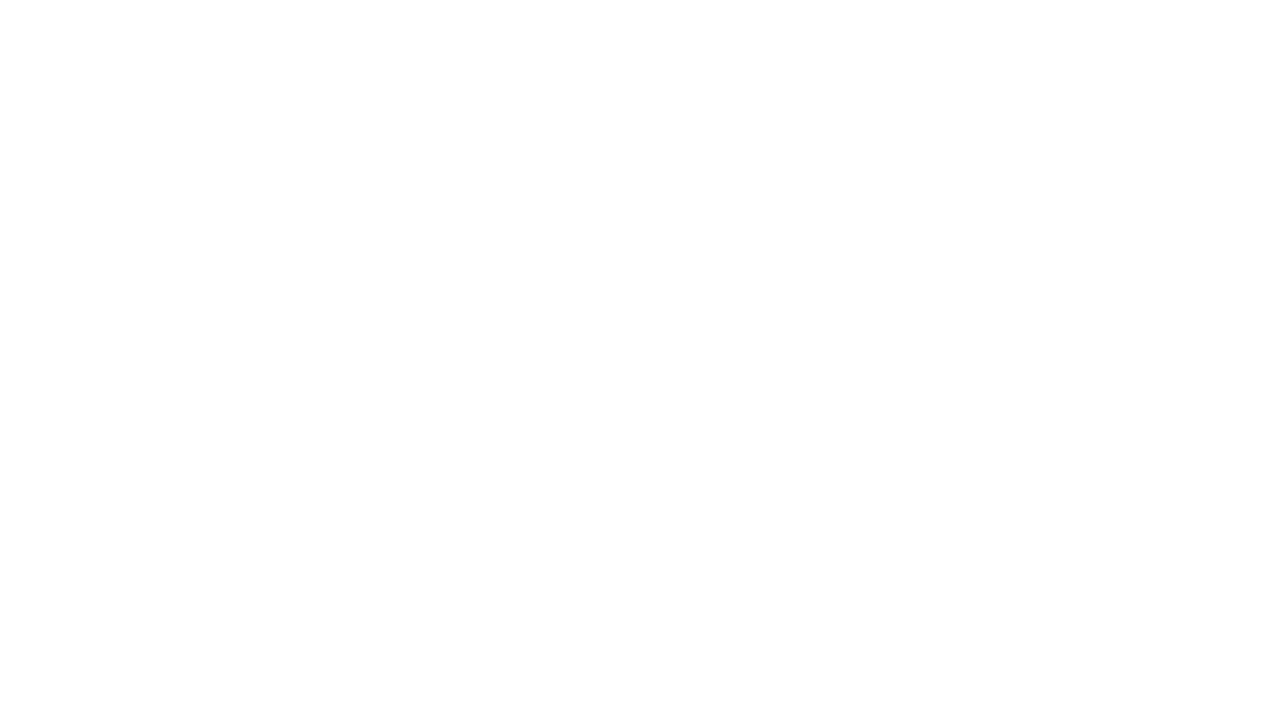
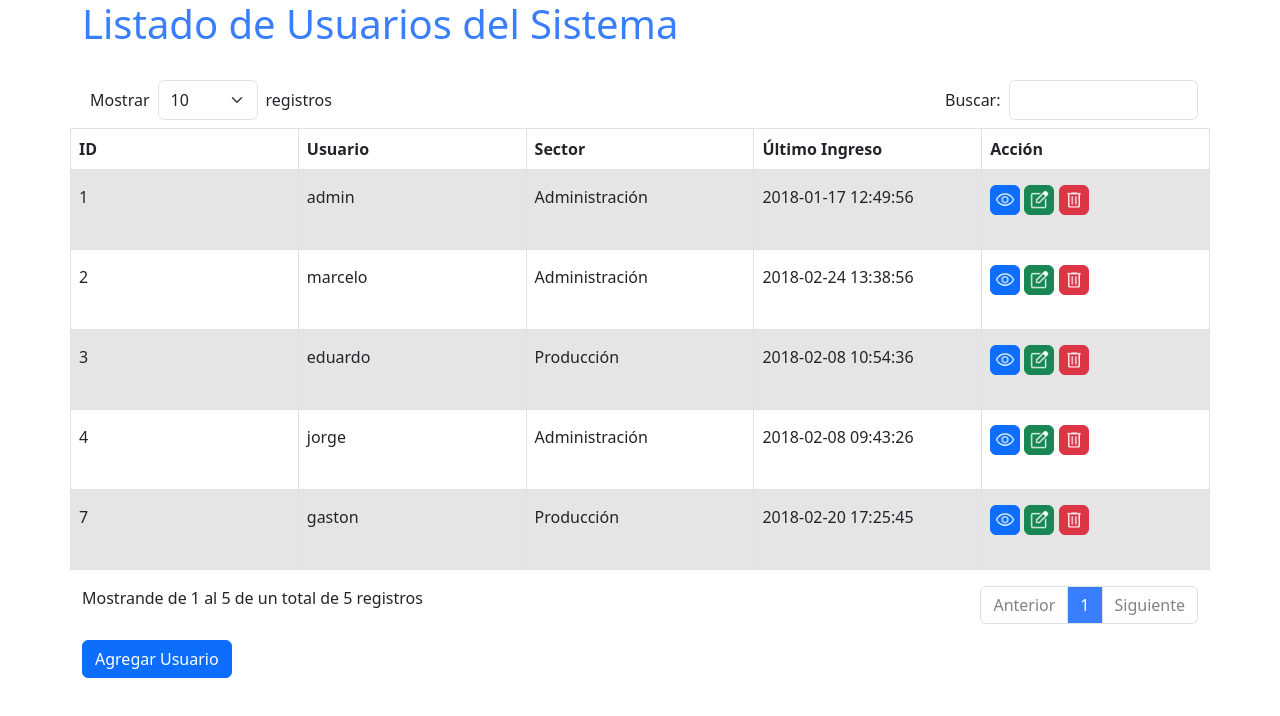
Before and after one commit to SergioGallegoGudino/sgg-T06-BOOTSTRAP-06-2023, a plain HTML site: page EX5/index.html in a window 1280 px wide. Drawn offline with nearby package versions, Linux system fonts and the light colour scheme.

Commit message:
ejercicios y cambios sgallego

```diff
--- a/EX3/css/style.css
+++ b/EX3/css/style.css
@@ -34,3 +34,34 @@ img{
     background-color: white;
     color: rgb(44, 44, 44) !important;
 }
+
+.align{
+    vertical-align: middle !important;
+}
+
+.mar-left{
+    margin-left: 10px;
+}
+
+.bg-darkgrey{
+    background-color: rgb(59, 58, 65) !important;
+    color: white;
+    font-size: 15px;
+}
+
+#menu-1:hover > .submenu-1{
+    display: inline-block !important;
+    margin-left: 10vw;
+}
+
+#menu-2:hover .submenu-2{
+    display: inline-block !important;
+    margin-left: 8vw;
+}
+
+input{
+    background-image: url("../img/icon.png") !important;
+    background-size: 20px;
+    background-position:95%;
+    background-repeat: no-repeat;
+}
--- a/EX3/index.html
+++ b/EX3/index.html
@@ -3,33 +3,30 @@
 <head>
     <meta charset="UTF-8">
     <meta name="viewport" content="width=device-width, initial-scale=1.0">
-    <title>Document</title>
+    <title>Navbar</title>
     <link href="https://cdn.jsdelivr.net/npm/bootstrap@5.3.0/dist/css/bootstrap.min.css" rel="stylesheet" integrity="sha384-9ndCyUaIbzAi2FUVXJi0CjmCapSmO7SnpJef0486qhLnuZ2cdeRhO02iuK6FUUVM" crossorigin="anonymous">
     <script src="https://cdn.jsdelivr.net/npm/bootstrap@5.3.0/dist/js/bootstrap.bundle.min.js" integrity="sha384-geWF76RCwLtnZ8qwWowPQNguL3RmwHVBC9FhGdlKrxdiJJigb/j/68SIy3Te4Bkz" crossorigin="anonymous"></script>
     <link rel="stylesheet" href="css/style.css">
     <link rel="stylesheet" href="https://fonts.googleapis.com/css2?family=Material+Symbols+Outlined:opsz,wght,FILL,GRAD@48,400,0,0" />
-
+    <link rel="stylesheet" href="https://cdnjs.cloudflare.com/ajax/libs/font-awesome/4.7.0/css/font-awesome.min.css">
 </head>
 <body>
     <div class="container mt-3">
+      <!-- Parte superior del navbar -->
         <div class="row bg-white rounded">
             <div class="d-flex align-items-center justify-content-center">
-              <div class="text-left w-50 d-flex">
+              <div class="text-left w-50 col-md-12">
                 <div class="m-3 align-middle">
                   <span class="material-symbols-outlined align-middle">
                     call
                   </span>+84123 456 999
-                </div>
-                <div class="m-3 align-middle">
                   <span class="material-symbols-outlined align-middle">
                     send
                   </span>name@gmail.com
-                </div>
-                <div class="m-1 mt-3 align-middle">
                   <span class="material-symbols-outlined align-middle">
                     pin_drop
                   </span>123 street CH city
-                </div>
+                  </div>
               </div>
               <div class="head-right w-50">
                 <span class="m-3">Sign Up</span>
@@ -37,6 +34,7 @@
               </div>
             </div>
         </div>
+        <!-- Parte inferior izquierda del navbar -->
         <div class="row">
             <nav class="navbar navbar-expand-lg bg-body-tertiary nav-color">
             <div class="container-fluid">
@@ -48,36 +46,101 @@
                 <ul class="navbar-nav me-auto mb-2 mb-lg-0">
                   <li class="nav-item">
                     <a class="nav-link active" aria-current="page" href="#">
-                      <span class="material-symbols-outlined">
-                        menu
+                      <span class="material-symbols-outlined align">
+                        <span style="font-size: 35px;">menu</span>
                       </span>
                     </a>
                   </li>
-                  <li class="nav-item nav-white">
-                    <a class="nav-link active nav-white" aria-current="page" href="#">Home</a>
+                  <li class="nav-item">
+                    <a class="nav-link active" aria-current="page" href="#"><span class="material-symbols-outlined align-middle">
+                      home
+                      </span><span class="align-middle">Home</span></a>
                   </li>
-                  <li class="nav-item">
-                    <a class="nav-link" href="#">Link</a>
+                  <li class="nav-item ">
+                    <a class="nav-link" href="#"><span class="material-symbols-outlined align-middle">
+                      mail
+                      </span><span class="align-middle">About</span></a></a>
                   </li>
                   <li class="nav-item dropdown">
                     <a class="nav-link dropdown-toggle" href="#" role="button" data-bs-toggle="dropdown" aria-expanded="false">
-                      Dropdown
+                      <span class="material-symbols-outlined align-middle">
+                        settings
+                        </span><span class="align-middle">Services</span></a>
                     </a>
-                    <ul class="dropdown-menu">
-                      <li><a class="dropdown-item" href="#">Action</a></li>
-                      <li><a class="dropdown-item" href="#">Another action</a></li>
-                      <li><hr class="dropdown-divider"></li>
-                      <li><a class="dropdown-item" href="#">Something else here</a></li>
+                    <!-- Menu desplegable -->
+                    <ul class="dropdown-menu bg-darkgrey">
+                      <li><a class="dropdown-item" href="#">
+                        <span class="material-symbols-outlined align">
+                          <span style="font-size: 20px;">movie_edit</span>
+                        </span>Watching new movies</a>
+                      </li>
+                      <li id="menu-1">
+                        <a class="dropdown-item dropdown-toggle">
+                          <span class="material-symbols-outlined align">
+                            <span style="font-size: 20px;">music_note</span>
+                          </span>
+                          Listening music
+                        </a>
+                        <ul class="dropdown-menu bg-darkgrey submenu-1">
+                          <li><a class="dropdown-item" href="#">Sub item 01</a></li>
+                          <li><a class="dropdown-item" href="#">Sub item 02</a></li>
+                          <li><a class="dropdown-item" href="#">Sub item 03</a></li>
+                          <li><a class="dropdown-item" href="#">Sub item 04</a></li>
+                          <li id="menu-2"><a class="dropdown-item dropdown-toggle" href="#">Sub item 05</a>
+                            <ul class="dropdown-menu bg-darkgrey submenu-2">
+                              <li><a class="dropdown-item" href="#">Sub item 01</a></li>
+                              <li><a class="dropdown-item" href="#">Sub item 02</a></li>
+                              <li><a class="dropdown-item" href="#">Sub item 03</a></li>
+                              <li><a class="dropdown-item" href="#">Sub item 04</a></li>
+                            </ul>
+                          </li>
+                          <li><a class="dropdown-item" href="#">Sub item 06</a></li>
+                        </ul>
+                      </li>
+                      <li>
+                        <a class="dropdown-item" href="#">
+                          <span class="material-symbols-outlined align">
+                            <span style="font-size: 20px;">stadia_controller</span>
+                          </span>
+                          Play new games
+                        </a>
+                      </li>
+                      <li>
+                        <a class="dropdown-item" href="#">
+                          <span class="material-symbols-outlined align">
+                            <span style="font-size: 20px;">phone_android</span>
+                          </span>
+                          Learn new design
+                        </a></li>
                     </ul>
                   </li>
-                  <li class="nav-item">
-                    <a class="nav-link disabled">Disabled</a>
+                  <!-- Parte inferior derecha-->
+                  <li class="nav-item ">
+                    <a class="nav-link" href="#"><span class="material-symbols-outlined align-middle">
+                      school
+                      </span><span class="align-middle">Portfolio</span></a></a>
+                  </li>
+                  <li class="nav-item ">
+                    <a class="nav-link" href="#"><span class="material-symbols-outlined align-middle">
+                      send
+                      </span><span class="align-middle">Contact</span></a></a>
+                  </li>
+                  <li class="nav-item ">
+                    <a class="nav-link" href="#"><span class="align-middle">Mega</span></a></a>
                   </li>
                 </ul>
                 <form class="d-flex" role="search">
-                  <input class="form-control me-2" type="search" placeholder="Search" aria-label="Search">
-                  <button class="btn btn-outline-success" type="submit">Search</button>
+                  <input class="form-control me-4" type="search" placeholder="search here..." aria-label="Search">
                 </form>
+                <a href="#" class="mar-left fa me-2 fa-facebook"></a>
+                <a href="#" class="mar-left fa me-2 fa-twitter"></a>
+                <a href="#" class="mar-left fa me-2 fa-google"></a>
+                <a href="#" class="mar-left fa me-2 fa-youtube"></a>
+                <a class="nav-link active m-2" aria-current="page" href="#">
+                  <span class="material-symbols-outlined ">
+                    <span style="font-size: 35px;">person</span>
+                  </span>
+                </a>
               </div>
             </div>
           </nav>
--- /dev/null
+++ b/EX5/css/style.css
@@ -0,0 +1,65 @@
+
+/* Estilos del titulo */
+
+
+h1{
+    color: rgb(57, 126, 255);
+}
+/* Estilos de la cabecera */
+
+.dimension{
+    width: 100px;
+}
+
+/* Estilos de la tabla */
+
+table{
+    table-layout: fixed;
+}
+
+.icon, .icon span{
+    width: 30px;
+    height: 30px;
+}
+
+.eye{
+    background-image: url("../img/eye.png");
+    background-size: 20px;
+    background-repeat: no-repeat;
+    background-position: center;
+}
+
+.write{
+    background-image: url("../img/write.png");
+    background-size: 20px;
+    background-repeat: no-repeat;
+    background-position: center;
+}
+
+.delete{
+    background-image: url("../img/delete.png");
+    background-size: 20px;
+    background-repeat: no-repeat;
+    background-position: center;
+}
+
+td{
+    height: 10vh;
+    padding-top: 15px !important;
+}
+
+/* Estilos del pie */
+
+.c-black{
+    text-decoration: none;
+    color: rgb(130, 130, 130);
+}
+
+.bg-blue{
+    background-color: rgb(57, 126, 255) !important;
+    color: white;
+}
+
+nav{
+    table-layout: fixed;
+}
--- a/EX5/index.html
+++ b/EX5/index.html
@@ -0,0 +1,119 @@
+<!DOCTYPE html>
+<html lang="en">
+<head>
+    <meta charset="UTF-8">
+    <meta name="viewport" content="width=device-width, initial-scale=1.0">
+    <title>Tabla</title>
+    <link href="https://cdn.jsdelivr.net/npm/bootstrap@5.3.0/dist/css/bootstrap.min.css" rel="stylesheet" integrity="sha384-9ndCyUaIbzAi2FUVXJi0CjmCapSmO7SnpJef0486qhLnuZ2cdeRhO02iuK6FUUVM" crossorigin="anonymous">
+    <script src="https://cdn.jsdelivr.net/npm/bootstrap@5.3.0/dist/js/bootstrap.bundle.min.js" integrity="sha384-geWF76RCwLtnZ8qwWowPQNguL3RmwHVBC9FhGdlKrxdiJJigb/j/68SIy3Te4Bkz" crossorigin="anonymous"></script>
+    <link rel="stylesheet" href="css/style.css">
+    <link rel="stylesheet" href="https://fonts.googleapis.com/css2?family=Material+Symbols+Outlined:opsz,wght,FILL,GRAD@48,400,0,0" />
+    <link rel="stylesheet" href="https://cdnjs.cloudflare.com/ajax/libs/font-awesome/4.7.0/css/font-awesome.min.css">
+</head>
+<body>
+    <div class="container">
+        <div class="row mb-4">
+            <div class="col-md-12">
+                <h1>Listado de Usuarios del Sistema</h1>
+            </div>
+        </div>
+        <div class="row mb-2">
+            <div class="col-md-3 d-flex "><span class="p-2">Mostrar</span><select class="form-select dimension" aria-label="Default select example">
+                                            <option selected>10</option>
+                                            <option value="20">20</option>
+                                            <option value="30">30</option>
+                                            <option value="40">40</option>
+                                        </select><span class="p-2">registros</span>
+            </div>
+            <div class="col-md-6"></div>
+            <div class="col-md-3 d-flex overflow-hidden"><span class="p-2">Buscar: </span><input class="form-control" type="search" name="" id=""></div>
+        </div>
+        <div class="row tabla">
+            <table class="table table-bordered">
+                <tr>
+                    <th>ID</th>
+                    <th>Usuario</th>
+                    <th>Sector</th>
+                    <th>Último Ingreso</th>
+                    <th>Acción</th>
+                </tr>
+                <tr class="table-active">
+                    <td>1</td>
+                    <td>admin</td>
+                    <td>Administración</td>
+                    <td>2018-01-17 12:49:56</td>
+                    <td>
+                        <button type="button" class="btn btn-primary icon eye"></button>
+                        <button type="button" class="btn btn-success icon write"></button>
+                        <button type="button" class="btn btn-danger icon delete"></button>
+                    </td>
+                </tr>
+                <tr>
+                    <td>2</td>
+                    <td>marcelo</td>
+                    <td>Administración</td>
+                    <td>2018-02-24 13:38:56</td>
+                    <td>
+                        <button type="button" class="btn btn-primary icon eye"></button>
+                        <button type="button" class="btn btn-success icon write"></button>
+                        <button type="button" class="btn btn-danger icon delete"></button>
+                    </td>
+                </tr>
+                <tr class="table-active">
+                    <td>3</td>
+                    <td>eduardo</td>
+                    <td>Producción</td>
+                    <td>2018-02-08 10:54:36</td>
+                    <td>
+                        <button type="button" class="btn btn-primary icon eye"></button>
+                        <button type="button" class="btn btn-success icon write"></button>
+                        <button type="button" class="btn btn-danger icon delete"></button>
+                    </td>
+                </tr>
+                <tr>
+                    <td>4</td>
+                    <td>jorge</td>
+                    <td>Administración</td>
+                    <td>2018-02-08 09:43:26</td>
+                    <td>
+                        <button type="button" class="btn btn-primary icon eye"></button>
+                        <button type="button" class="btn btn-success icon write"></button>
+                        <button type="button" class="btn btn-danger icon delete"></button>
+                    </td>
+                </tr>
+                <tr class="table-active">
+                    <td>7</td>
+                    <td>gaston</td>
+                    <td>Producción</td>
+                    <td>2018-02-20 17:25:45</td>
+                    <td>
+                        <button type="button" class="btn btn-primary icon eye"></button>
+                        <button type="button" class="btn btn-success icon write"></button>
+                        <button type="button" class="btn btn-danger icon delete"></button>
+                    </td>
+                </tr>
+            </table>
+        </div>
+        <div class="row">
+            <div class="col-md-4">Mostrande de 1 al 5 de un total de 5 registros</div>
+            <div class="col-md-6"></div>
+            <div class="col-md-2">
+                <nav aria-label="...">
+                    <ul class="pagination justify-content-end">
+                        <li class="page-item">
+                        <a class="page-link c-black">Anterior</a>
+                        </li>
+                        <li class="page-item "><a class="page-link bg-blue" href="#">1</a></li>
+                        <li class="page-item">
+                            <a class="page-link c-black" href="#">Siguiente</a>
+                        </li>
+                    </ul>
+                </nav>
+            </div>
+        </div>
+        <div class="row">
+            <div class="col-md-2"><button class="btn btn-primary">Agregar Usuario</button></div>
+        </div>
+    </div>
+</body>
+</html>
```
Also changed, not shown: EX3/img/icon.png (added), EX5/img/delete.png (added), EX5/img/eye.png (added), EX5/img/write.png (added), 5 other files.
